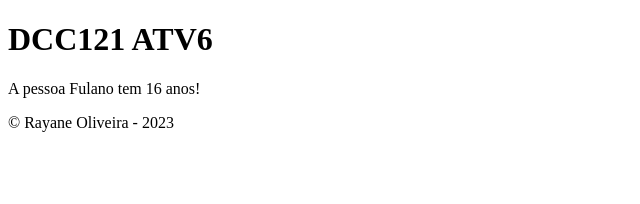
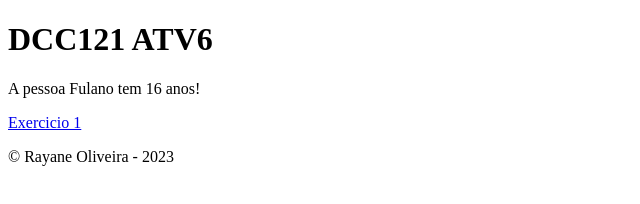
Before and after one commit to ufjf-dcc121/ufjf-dcc121-2023-1-atv6-RayaneOliveirarv, a plain HTML site: page index.html in a window 1280 px wide. Shown: the whole page, without its empty margins (0-640 px from the left). Drawn offline with Linux system fonts and the light colour scheme.

Commit message:
adiciona link do exercicio 1

```diff
--- a/index.html
+++ b/index.html
@@ -12,6 +12,7 @@
 </header>
 <main>
      <p id="saida"> A pessoa NOME tem X anos! </p>
+     <p><a href="ex01.html">Exercicio 1 </a></p>
 </main>
 <footer>
     &copy; Rayane Oliveira - 2023
```
